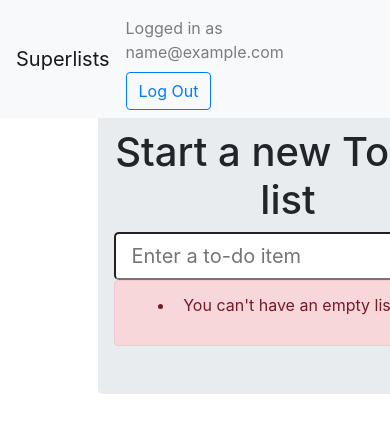
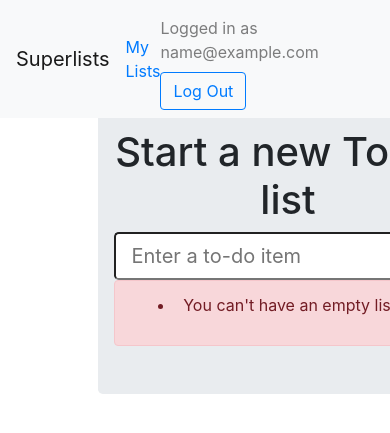
Before and after one commit to KatherineEbel/superlists.kathyebel.us, a Django app: page /lists/new in a window 390 px wide; the page is wider, and only the part inside the window is pictured. Shown: the top 433 px of that part. Run offline with Django 3.2, Linux system fonts and the light colour scheme; the visitor is signed in with stand-in values (Sample User, id 1); some libraries are stand-ins or nearby versions.

Commit message:
url, placeholder view, and first-cut templates for my_lists

```diff
--- a/functional_tests/test_my_lists.py
+++ b/functional_tests/test_my_lists.py
@@ -40,7 +40,7 @@ class MyListsTest(FunctionalTest):
         first_list_url = self.browser.current_url
 
         # She notices a "My lists" link, for the first time.
-        self.browser.find_element_by_link_text('My lists').click()
+        self.browser.find_element_by_link_text('My Lists').click()
 
         # She sees that her list is in there, named according to its
         # first list item.
--- a/lists/templates/base.html
+++ b/lists/templates/base.html
@@ -14,6 +14,9 @@
     <div class="navbar fixed-top navbar-expand navbar-light bg-light justify-content-between" role="navigation">
         <a href="/" class="navbar-brand">Superlists</a>
         {% if user.email %}
+            <ul class="nav navbar-nav navbar-left">
+                <li><a href="{%  url 'my_lists' user.email %}">My Lists</a></li>
+            </ul>
             <ul class="nav navbar-nav navbar-right align-items-center">
                 <li class="navbar-text mr-5">
                     Logged in as {{ user.email }}
@@ -47,6 +50,7 @@
             <div class="col-md-6 offset-3 jumbotron mt-5">
                 <div class="text-center">
                     <h1>{% block header_text %}{% endblock %}</h1>
+                    {% block list_form %}
                         <form method="POST" action="{% block form_action %}{% endblock %}">
                             {{ form.text }}
                             {% csrf_token %}
@@ -58,7 +62,7 @@
                                 </div>
                             {% endif %}
                         </form>
-                </div>
+                    {% endblock %}
                 </div>
             </div>
         </div>
@@ -66,6 +70,13 @@
             <div class="col-md-6 offset-3">
                 {% block table %}
                 {% endblock %}
+            </div>
+        </div>
+        <div class="row">
+            <div class="col-md-6 offset-3">
+                {% block extra_content %}
+                {% endblock %}
+            </div>
         </div>
     </div>
 {#    <script src="/static/jquery-3.3.1.min.js"></script>#}
--- a/lists/urls.py
+++ b/lists/urls.py
@@ -20,4 +20,5 @@ from lists import views
 urlpatterns = [
     path('new', views.new_list, name='new_list'),
     path('<int:list_id>/', views.view_list, name='view_list'),
+    path('users/<str:user_email>', views.my_lists, name='my_lists')
 ]
--- a/lists/views.py
+++ b/lists/views.py
@@ -31,3 +31,7 @@ def new_list(request):
         return redirect(list_)
     else:
         return render(request, 'home.html', {'form': form})
+
+
+def my_lists(request, user_email):
+    return render(request, 'my_lists.html')
```
Also changed, not shown: lists/templates/my_lists.html (added, +11 -0 lines), lists/tests/test_views.py (+8 -0 lines). Lines whose indentation alone changed are shown as unchanged.
